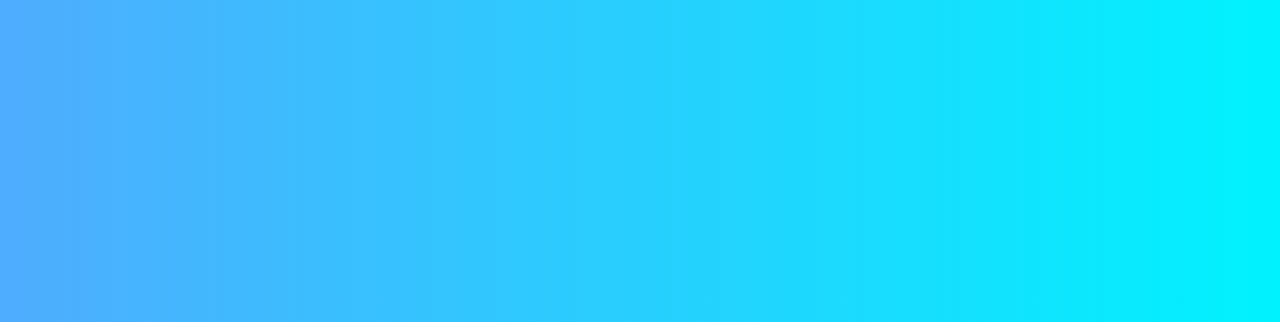
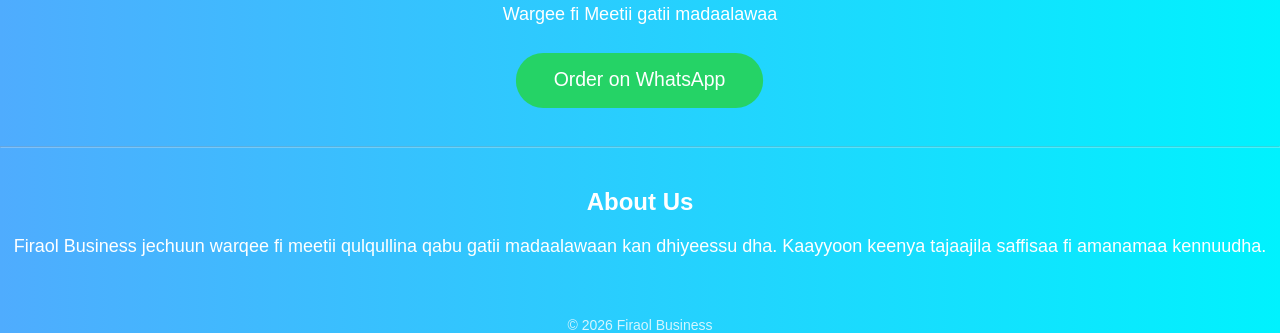
Before and after one commit to fraolgobena194-cloud/Firaol, a plain HTML site: page index.html in a window 1280 px wide. Shown: the part 478-811 px from the top of the page. Drawn offline with Linux system fonts and the light colour scheme.

Commit message:
Enhance index.html with welcome and about sections
Added a welcome message and an 'About Us' section to the homepage.

```diff
--- a/index.html
+++ b/index.html
@@ -80,6 +80,22 @@
     <footer>
       © 2026 Firaol Business
     </footer>
-  </div>
+  </div><h1>Hello Firaol 👋</h1>
+<p>Wargee fi Meetii gatii madaalawaa</p>
+<a class="btn" href="https://wa.me/251926118607">Order on WhatsApp</a>
+
+<hr style="margin:40px 0; opacity:0.3;">
+
+<h2>About Us</h2>
+<p>
+Firaol Business jechuun warqee fi meetii qulqullina qabu
+gatii madaalawaan kan dhiyeessu dha.
+Kaayyoon keenya tajaajila saffisaa fi amanamaa kennuudha.
+</p>
+
+<footer>
+© 2026 Firaol Business
+</footer>
+</div>
 </body>
 </html>
```
